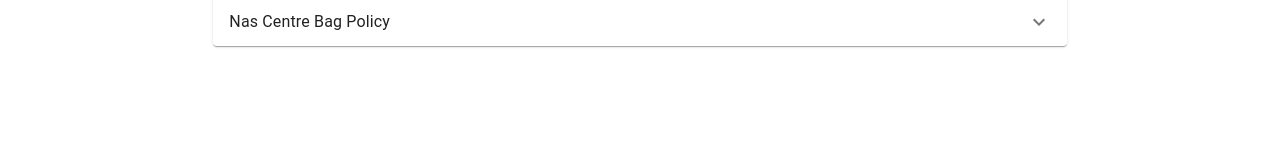
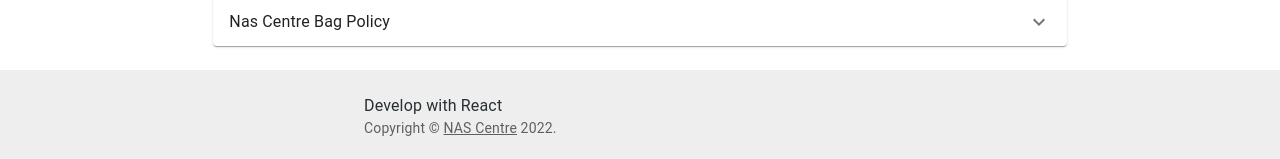
Before and after one commit to hmhtom/NAS-Centre, a React (Create React App) app in the folder client/: page /event in a window 1280 px wide. Shown: the part 1245-1404 px from the top of the page. Before the commit the page ends 1315 px from the top, so only its background shows below. Built offline with nearby package versions, Linux system fonts and the light colour scheme.

Commit message:
footer styling

```diff
--- a/client/src/App.js
+++ b/client/src/App.js
@@ -9,6 +9,7 @@
 
 //Import Components
 import Nav from "./components/Nav";
+import Footer from "./components/Footer";
 
 function App() {
   return (
@@ -22,6 +23,7 @@
           <Route exact path="/event" component={Event} />
         </Switch>
       </Router>
+      <Footer />
     </>
   );
 }
--- /dev/null
+++ b/client/src/components/Footer/index.js
@@ -0,0 +1,39 @@
+import React from "react";
+import Box from "@mui/material/Box";
+import Typography from "@mui/material/Typography";
+import Container from "@mui/material/Container";
+import Link from "@mui/material/Link";
+
+function Copyright() {
+  return (
+    <Typography variant="body2" color="text.secondary">
+      {"Copyright © "}
+      <Link color="inherit" href="/">
+        NAS Centre
+      </Link>{" "}
+      {new Date().getFullYear()}
+      {"."}
+    </Typography>
+  );
+}
+
+export default function Footer() {
+  return (
+    <Box
+      component="footer"
+      sx={{
+        py: 3,
+        px: 2,
+        mt: "auto",
+        backgroundColor: (theme) =>
+          theme.palette.mode === "light"
+            ? theme.palette.grey[200]
+            : theme.palette.grey[800],
+      }}>
+      <Container maxWidth="sm">
+        <Typography variant="body1">Develop with React</Typography>
+        <Copyright />
+      </Container>
+    </Box>
+  );
+}
```
